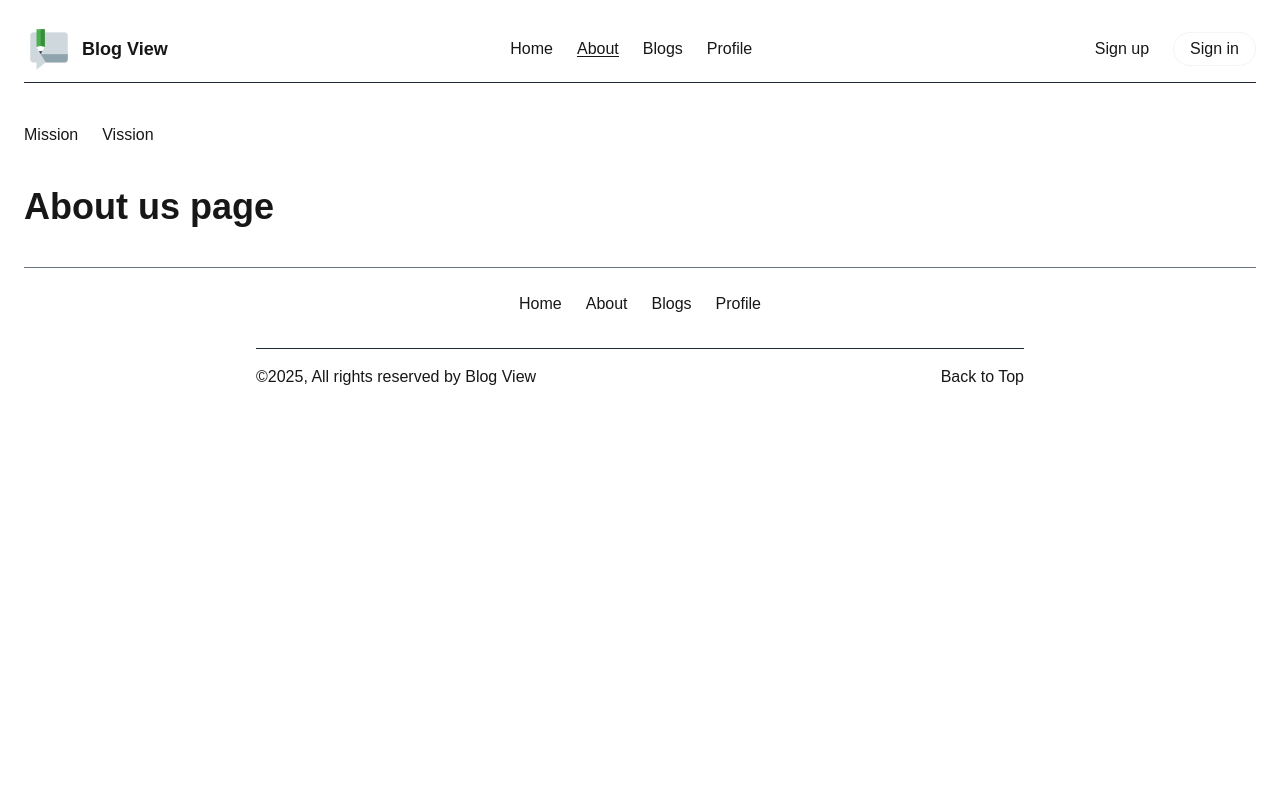
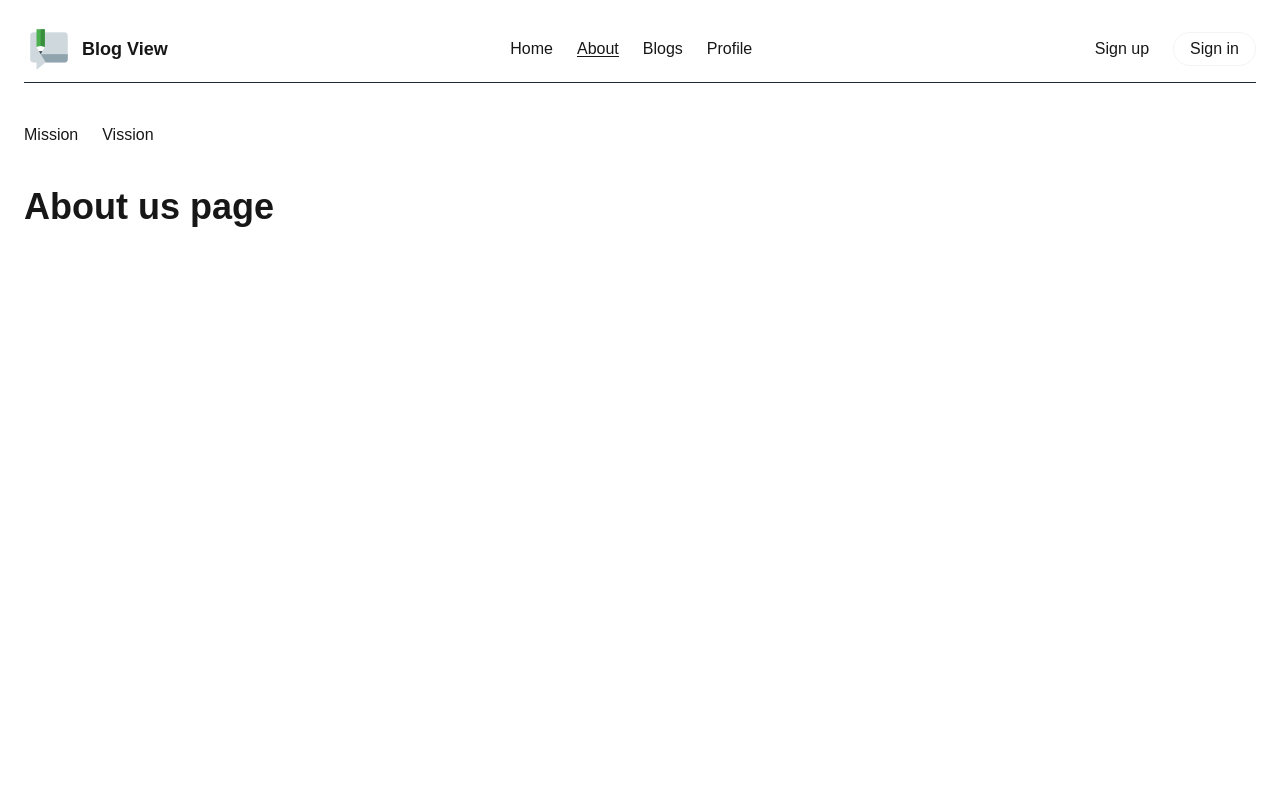
Before and after one commit to AskatAsh/First-Next-App, a Next.js app: page /about in a window 1280 px wide. Shown: the top 800 px of the page. Built offline with nearby package versions, Linux system fonts and the light colour scheme; no server answers.

Commit message:
added min height to about and profile page

```diff
--- a/app/about/page.js
+++ b/app/about/page.js
@@ -4,7 +4,7 @@ export default function About() {
   // throw new Error("Error in about page!");
 
   return (
-    <main className='mt-10'>
+    <main className='mt-10 min-h-screen'>
         <div className="text-4xl font-semibold">About us page</div>
     </main>
   )
--- a/app/profile/page.js
+++ b/app/profile/page.js
@@ -14,11 +14,10 @@ export default async function Profile() {
 
   if (!isUserAuthenticated) {
     redirect("/api/auth/login");
-    return null;
   }
 
   return (
-    <div className="my-6">
+    <div className="my-6 min-h-screen">
       <p>Hello, {user.given_name} {user.family_name}</p>
       <p className="text-2xl font-semibold mt-2">Welcome to your profile!</p>
     </div>
```
